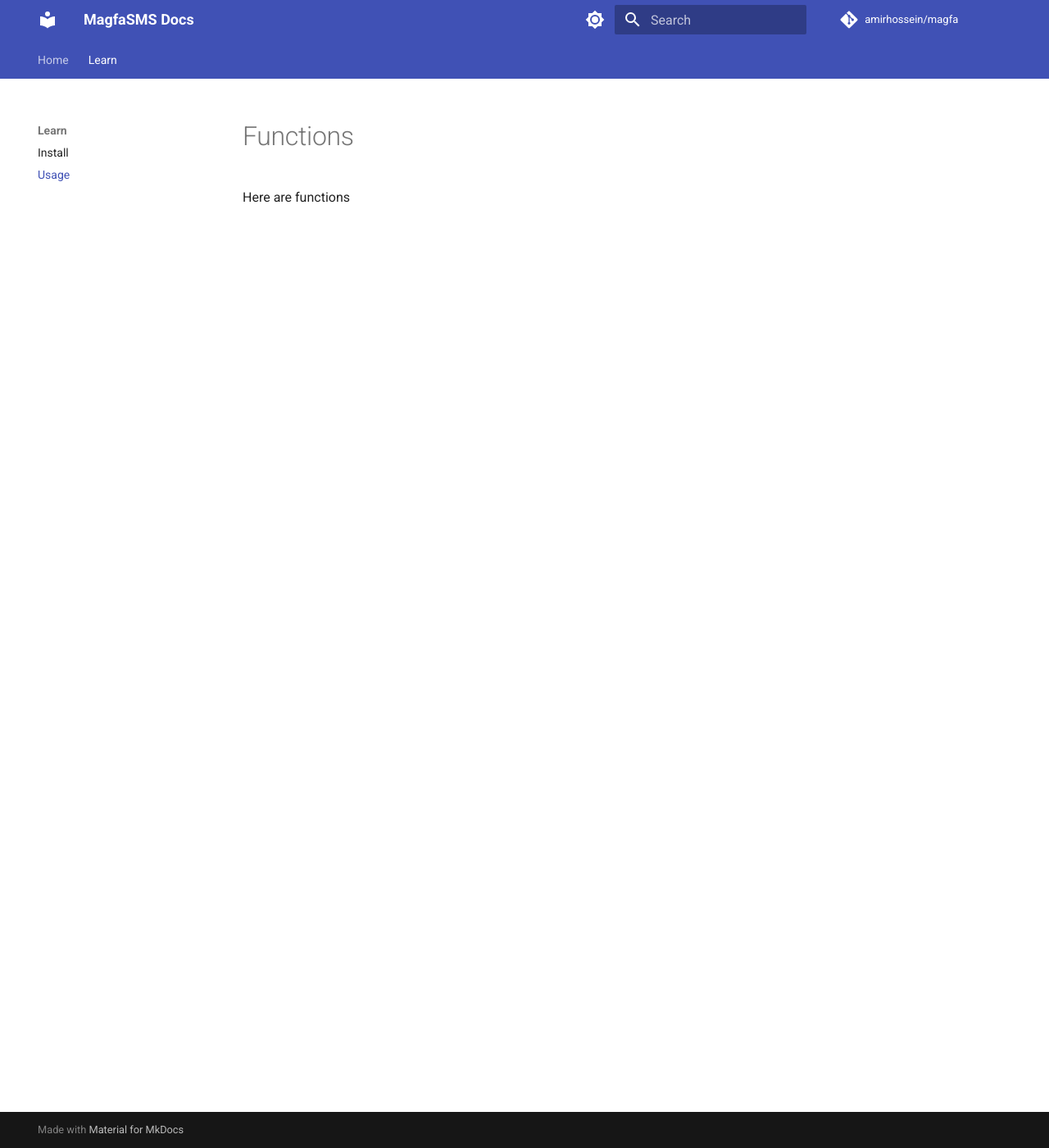
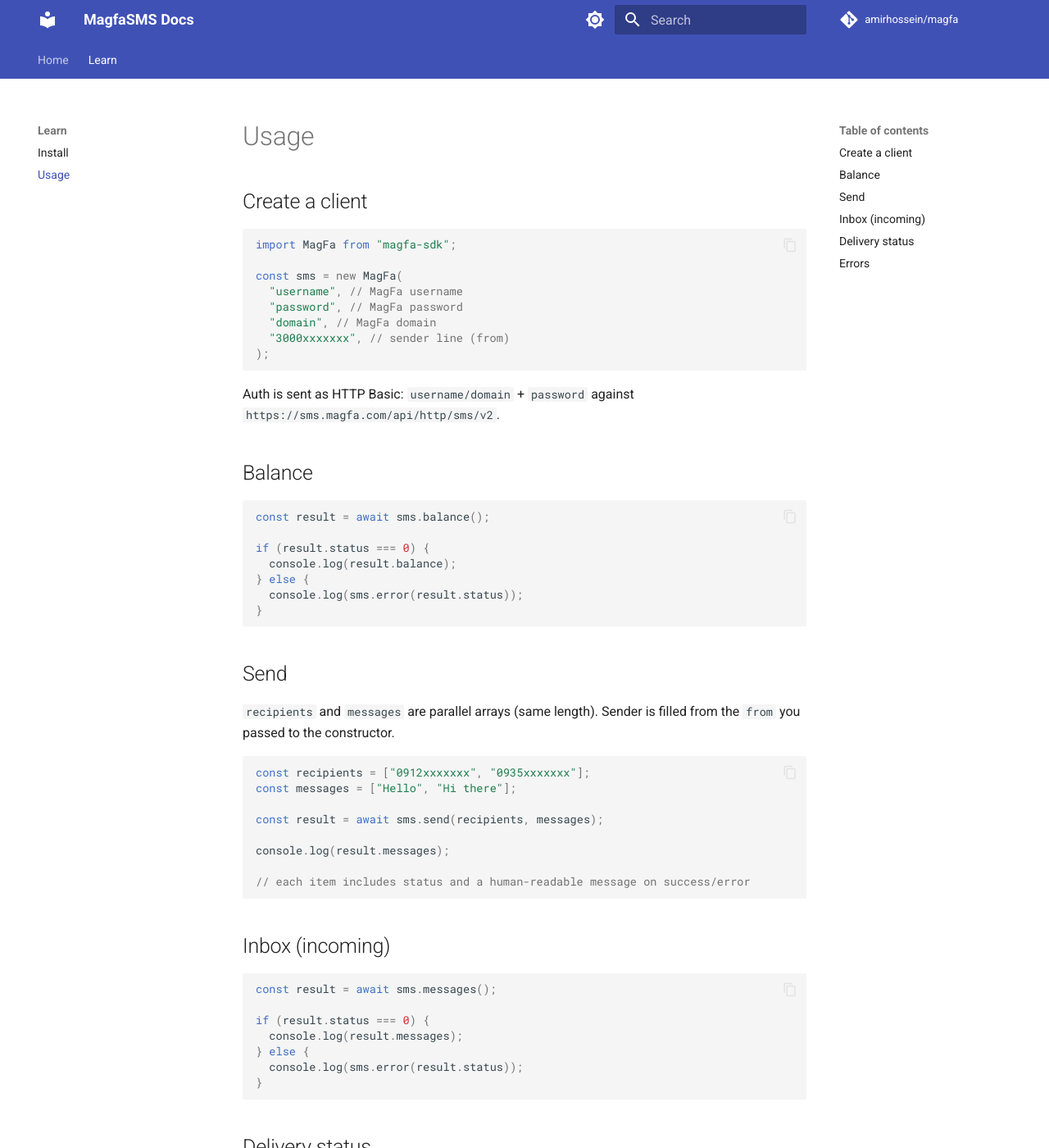
Before and after one commit to BlackIQ/magfa-sdk, an MkDocs documentation site: the page built from docs/learn/usage.md, in a window 1280 px wide and 1400 px high. Shown: the whole window at 82% size. Built offline with MkDocs 1.6.1 and Material for MkDocs 9.7.7, drawn with Linux system fonts in a browser that asks for light colours; comment, search, counter and statistics services are not loaded; some of the changed text lies outside the part shown.

Commit message:
Complete docs

````diff
--- a/docs/learn/usage.md
+++ b/docs/learn/usage.md
@@ -1,3 +1,72 @@
-# Functions
+# Usage
 
-Here are functions
+## Create a client
+
+```javascript
+import MagFa from "magfa-sdk";
+
+const sms = new MagFa(
+  "username", // MagFa username
+  "password", // MagFa password
+  "domain", // MagFa domain
+  "3000xxxxxxx", // sender line (from)
+);
+```
+
+Auth is sent as HTTP Basic: `username/domain` + `password` against
+`https://sms.magfa.com/api/http/sms/v2`.
+
+## Balance
+
+```javascript
+const result = await sms.balance();
+
+if (result.status === 0) {
+  console.log(result.balance);
+} else {
+  console.log(sms.error(result.status));
+}
+```
+
+## Send
+
+`recipients` and `messages` are parallel arrays (same length). Sender is filled from the `from` you passed to the constructor.
+
+```javascript
+const recipients = ["0912xxxxxxx", "0935xxxxxxx"];
+const messages = ["Hello", "Hi there"];
+
+const result = await sms.send(recipients, messages);
+
+console.log(result.messages);
+
+// each item includes status and a human-readable message on success/error
+```
+
+## Inbox (incoming)
+
+```javascript
+const result = await sms.messages();
+
+if (result.status === 0) {
+  console.log(result.messages);
+} else {
+  console.log(sms.error(result.status));
+}
+```
+
+## Delivery status
+
+```javascript
+const result = await sms.status(messageId);
+
+console.log(result.dlrs); // status text attached per DLR
+```
+
+## Errors
+
+```javascript
+sms.error(statusCode); // Persian description for MagFa status codes
+```
+
+On HTTP failures the SDK returns the API error payload when available (it does not always throw).
````
Also changed, not shown: docs/index.md (+24 -2 lines), docs/learn/install.md (+9 -1 lines).
